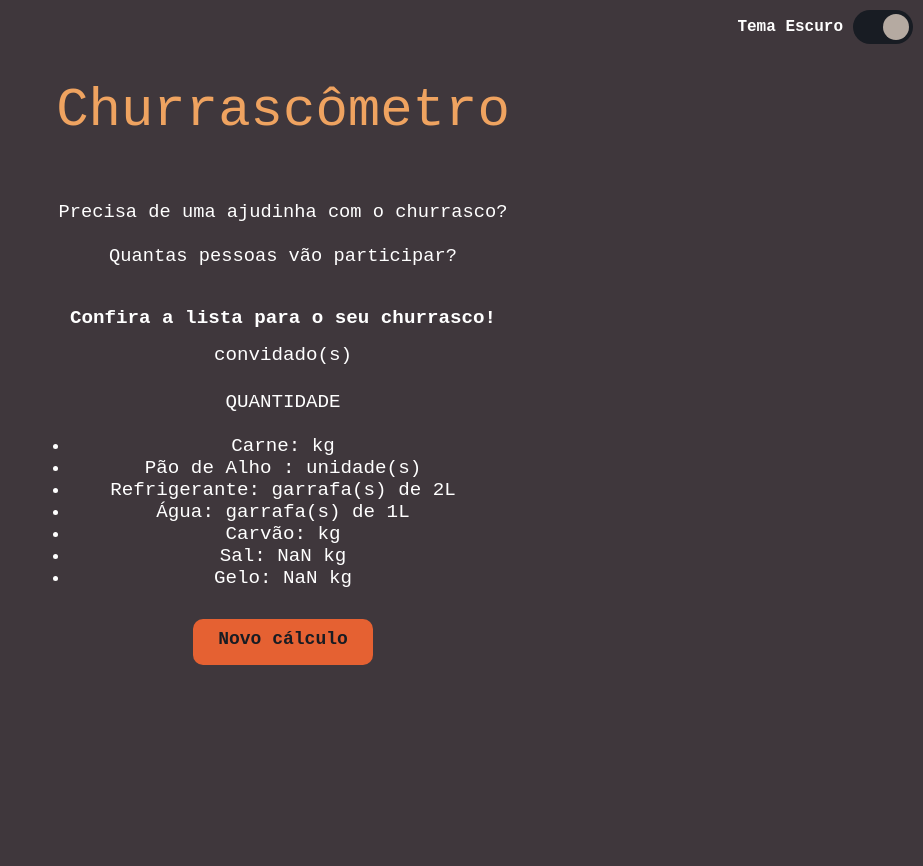
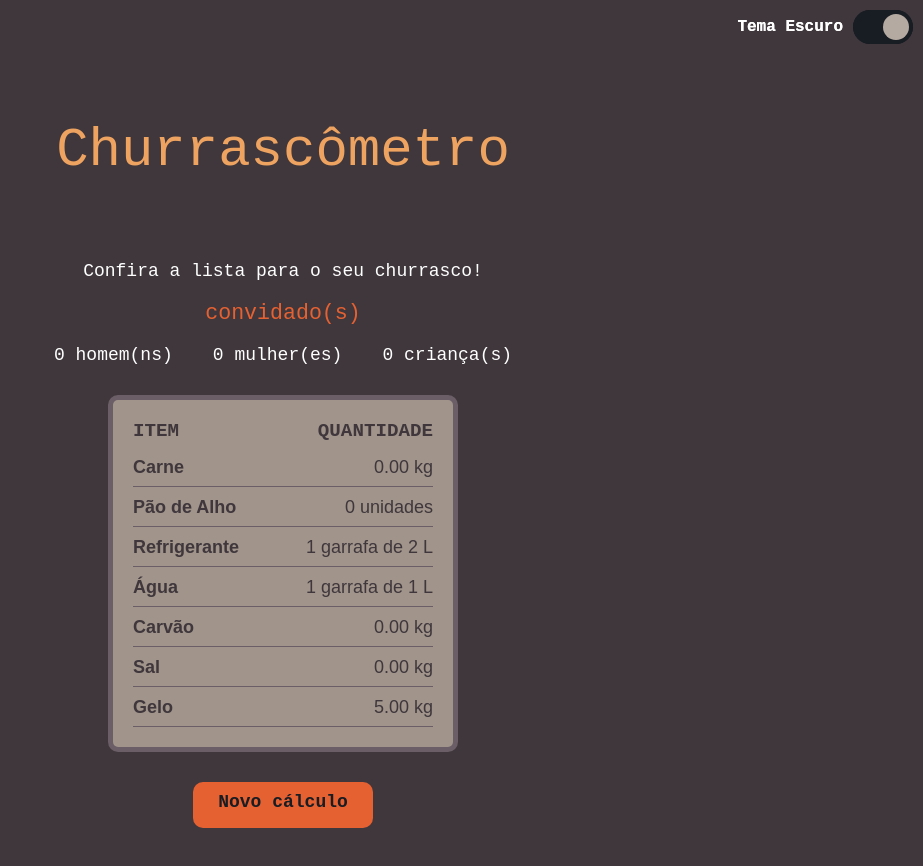
Before and after one commit to ednalima-gb/react-ada, a React (Create React App) app in the folder projeto/: page /result in a window 1280 px wide. Shown: the top 866 px of the page, without its empty margins (357-1280 px from the left). Before the commit the page ends 800 px from the top, so only its background shows below. Built offline with nearby package versions, Linux system fonts and the light colour scheme.

Commit message:
feat:criando pagina de registro

```diff
--- a/projeto/src/App.js
+++ b/projeto/src/App.js
@@ -4,23 +4,22 @@ import { BrowserRouter as Router, Routes, Route } from 'react-router-dom';
 import './App.css';
 import CalculatorPage from './pages/CalculatorPage';
 import GuestPage from './pages/GuestPage';
+import RegisterPage from './pages/RegisterPage';
 import ResultPage from './pages/ResultPage';
 
 function App() {
   return (
     <div className="container">
-    <h1>Churrascômetro</h1>
+    {/* <PrincipalTitle/> */}
     <div className="calculator">
-        <h3>Precisa de uma ajudinha com o churrasco?
-            <br/><br/>
-            Quantas pessoas vão participar?
-        </h3>
+        {/* <SecondTitle/> */}
 
         <div className="todo-app">
         <Router>
           <Routes>
               <Route path="/" element={<CalculatorPage/>}>
                 <Route index element={<GuestPage/>}/>
+                <Route path="register" element={<RegisterPage/>}/>
                 <Route path="result" element={<ResultPage/>}/>
               </Route>
           </Routes>
--- /dev/null
+++ b/projeto/src/components/PrincipalTitle.js
@@ -0,0 +1,22 @@
+import { Component } from "react";
+
+class PrincipalTitle extends Component {
+    render() {
+        return (
+            <div className="container">
+                <h1>Churrascômetro</h1>
+            </div>
+        )
+    }
+
+}
+
+// const PrincipalTitle = () => {
+//     return (
+//         <div className="container">
+//             <h1>Churrascômetro</h1>
+//         </div>
+//     )
+// }
+
+export default PrincipalTitle;
--- /dev/null
+++ b/projeto/src/components/SecondTitle.js
@@ -0,0 +1,28 @@
+import { Component } from "react";
+
+class SecondTitle extends Component {
+    render () {
+        return (
+            <div className="calculator">
+                <h3>Precisa de uma ajudinha com o churrasco?
+                    <br/><br/>
+                    Quantas pessoas vão participar?
+                </h3>
+            </div>
+        )
+    }
+}
+
+
+// const SecondTitle = () => {
+//     return (
+//         <div className="calculator">
+//             <h3>Precisa de uma ajudinha com o churrasco?
+//                 <br/><br/>
+//                 Quantas pessoas vão participar?
+//             </h3>
+//         </div>
+//     )
+// }
+
+export default SecondTitle;
--- a/projeto/src/pages/CalculatorPage.js
+++ b/projeto/src/pages/CalculatorPage.js
@@ -18,4 +18,6 @@ const CalculatorPage = () => {
     )
 }
 
+
+
 export default CalculatorPage;
--- a/projeto/src/pages/GuestPage.js
+++ b/projeto/src/pages/GuestPage.js
@@ -1,4 +1,6 @@
 import { Link, useOutletContext } from 'react-router-dom';
+import PrincipalTitle from '../components/PrincipalTitle';
+import SecondTitle from '../components/SecondTitle';
 import Card from '../components/Card';
 
 
@@ -40,18 +42,18 @@ const GuestPage = () => {
         return `${data.homem + data.mulher + data.crianca}`
     }
 
-    const detalhesPessoas = () => {
-        return `${data.homem} homem(ns), ${data.mulher} mulher(es) e ${data.crianca} criança(s).`
-    }
 
     const manipuladorClick = () => {
         setData((prevData) => ({...prevData, resultado1: totalPessoas()}));
-        setData((prevData) => ({...prevData, resultado2: detalhesPessoas()}));
-    }
+    //     setData((prevData) => ({...prevData, resultado2: detalhesPessoas()}));
+     }
 
 
     return (
+
         <div className="row">
+            <PrincipalTitle/>
+            <SecondTitle/>
             <div className="row-first">
                 <Card label= "Homem" data={data.homem} onDataChangeMais = {aumentarHomem} onDataChangeMenos = {diminuirHomem} />
                 <Card label= "Mulher" data={data.mulher} onDataChangeMais = {aumentarMulher} onDataChangeMenos = {diminuirMulher} />
@@ -60,9 +62,11 @@ const GuestPage = () => {
         <div>
             <p id="invalid-input" style={{ visibility: "hidden" }}>Por favor, insira somente números!</p>
             <p id="no-input" style={{visibility: "hidden;"}}>Por favor, selecione a quantidade de pessoas!</p>
-            <Link to="/result">
+            <Link to="/register" className="default-button" onClick={manipuladorClick}>Calcular</Link>
+
+            {/* <Link to="/result">
                 <a href="/result" className="default-button" onClick={manipuladorClick}>Calcular</a>
-            </Link>
+            </Link> */}
 
 
         </div>
--- /dev/null
+++ b/projeto/src/pages/RegisterPage.js
@@ -0,0 +1,54 @@
+import { Link } from "react-router-dom";
+
+const RegisterPage = () => {
+    return (
+        <div class="container">
+                <h1>Churrascômetro</h1>
+                <div class="calculator">
+                    <div class="row">
+                        <div class="input-form-group">
+                            <p id="header-form">Fique por dentro de todas as novidades. Cadastre seu e-mail e receba promoções especiais!</p>
+                            <form>
+                                <input type="text" id="name" placeholder="Digite seu nome" class="input-form" required/>
+                                <p id="invalid-name">Por favor, insira um nome válido!</p>
+                                <input type="email" id="email" placeholder="Digite seu email" class="input-form" required/>
+                                <p id="invalid-email">Por favor, insira um e-mail válido!</p>
+                                <input type="number" id="postal-code" placeholder="Digite seu CEP" class="input-form" required/>
+                                <p id="error-postal-code">Por favor, insira um CEP válido!</p>
+                            </form>
+                            <div id="consent-input">
+                                <input type="checkbox" id="consent-checkbox" name="consentInput" checked="checked"/>
+                                <label htmlFor="consent-checkbox" id="consent-label">Concordo em receber comunicações e ofertas personalizadas de acordo com meus interesses.</label>
+                            </div>
+                        </div>
+                    </div>
+                    <div class="row">
+                        <div>
+                            {/* <a href="/result" class="default-button">Cadastrar</a> */}
+                            <Link to="/result" className="default-button">Cadastrar</Link>
+                        </div>
+                        <div id="nav-container">
+                            <Link to="/">
+                                <button id="back-nav">Voltar</button>
+                            </Link>
+
+                            <Link to="/result">
+                                <button id="skip-register">Pular</button>
+                            </Link>
+
+                        </div>
+                    </div>
+                </div>
+                <div class="theme-container">
+                    <label id="label-theme-text" for="input-theme">Tema Escuro</label>
+                    <label class="switch">
+                        <input type="checkbox" id="input-theme" checked="checked"/><span class="slider">
+                        </span>
+                    </label>
+                </div>
+            </div>
+
+    )
+}
+
+export default RegisterPage;
--- a/projeto/src/pages/ResultPage.js
+++ b/projeto/src/pages/ResultPage.js
@@ -1,33 +1,79 @@
 import { Link, useOutletContext } from 'react-router-dom';
+import PrincipalTitle from '../components/PrincipalTitle';
 
 const ResultPage = () => {
     const [data] = useOutletContext()
+
+
     return (
 
-        <>
-            <div className='result'>
-                <h4>Confira a lista para o seu churrasco!</h4>
-                <p>{data.resultado1} convidado(s) </p>
-                <p>{data.resultado2}</p>
+        // <>
+        //     <PrincipalTitle/>
+        //     <div className='result'>
+        //         <h4>Confira a lista para o seu churrasco!</h4>
+        //         <p>{data.resultado1} convidado(s) </p>
+        //         <p>{data.resultado2}</p>
 
+        //     </div>
+
+        //     <div className='quantities'>
+        //         <p>QUANTIDADE</p>
+        //         <br></br>
+        //         <ul>
+        //             <li>Carne: {data.resultado1} kg</li>
+        //             <li>Pão de Alho : {data.resultado1} unidade(s)</li>
+        //             <li>Refrigerante: {data.resultado1} garrafa(s) de 2L</li>
+        //             <li>Água: {data.resultado1} garrafa(s) de 1L</li>
+        //             <li>Carvão: {data.resultado1} kg</li>
+        //             <li>Sal: {data.resultado1/4} kg</li>
+        //             <li>Gelo: {data.resultado1/2} kg</li>
+        //         </ul>
+        //     </div>
+
+        //     {/* <Link to='/'><a href='/' className='default-button'>Novo cálculo</a></Link>    */}
+        //     <Link to='/' className='default-button'>Novo cálculo</Link>
+        // </>
+
+        <div class="container">
+       <PrincipalTitle/>
+        <div class="calculator">
+            <div>
+                <div class="result-total-guest">
+                    <p>Confira a lista para o seu churrasco!</p>
+                    <p id="total-guest">{data.resultado1} convidado(s)</p>
+                    <span class="guest-list">{data.homem} homem(ns)</span>
+                    <span class="guest-list">{data.mulher} mulher(es)</span>
+                    <span class="guest-list">{data.crianca} criança(s)</span>
+                </div>
+                <div class="input-group-result">
+                    <div id="header-result">
+                        <p>ITEM</p>
+                        <p>QUANTIDADE</p>
+                    </div>
+                    <ul class="results">
+                        <li><strong>Carne</strong><span> {(data.homem*0.4 + data.mulher*0.32 + data.crianca*0.2).toFixed(2)} kg</span></li>
+                        <li><strong>Pão de Alho</strong><span>{(data.homem*2 + data.mulher*2 + data.crianca*1)} unidades</span></li>
+                        <li><strong>Refrigerante</strong><span>1 garrafa de 2 L</span></li>
+                        <li><strong>Água</strong><span>1 garrafa de 1 L</span></li>
+                        <li><strong>Carvão</strong><span>{(data.homem + data.mulher + data.crianca).toFixed(2)} kg</span></li>
+                        <li><strong>Sal</strong><span>{(data.homem*0.04 + data.mulher*0.04 + data.crianca*0.04).toFixed(2)} kg</span></li>
+                        <li><strong>Gelo</strong><span>5.00 kg</span></li>
+                    </ul>
+                </div>
             </div>
-
-            <div className='quantities'>
-                <p>QUANTIDADE</p>
-                <br></br>
-                <ul>
-                    <li>Carne: {data.resultado1} kg</li>
-                    <li>Pão de Alho : {data.resultado1} unidade(s)</li>
-                    <li>Refrigerante: {data.resultado1} garrafa(s) de 2L</li>
-                    <li>Água: {data.resultado1} garrafa(s) de 1L</li>
-                    <li>Carvão: {data.resultado1} kg</li>
-                    <li>Sal: {data.resultado1/4} kg</li>
-                    <li>Gelo: {data.resultado1/2} kg</li>
-                </ul>
+            <div class="row">
+                <div>
+                <Link to='/' className='default-button'>Novo cálculo</Link>
+                </div>
             </div>
-
-            <Link to='/'><a href='/' className='default-button'>Novo cálculo</a></Link>
-        </>
+        </div>
+        <div class="theme-container"><label id="label-theme-text" for="input-theme">Tema Escuro</label>
+            <label class="switch">
+                <input type="checkbox" id="input-theme" checked="checked"/>
+                <span class="slider"></span>
+            </label>
+        </div>
+        </div>
 
 
 
```
Also changed, not shown: projeto/register.html (added, +53 -0 lines).
